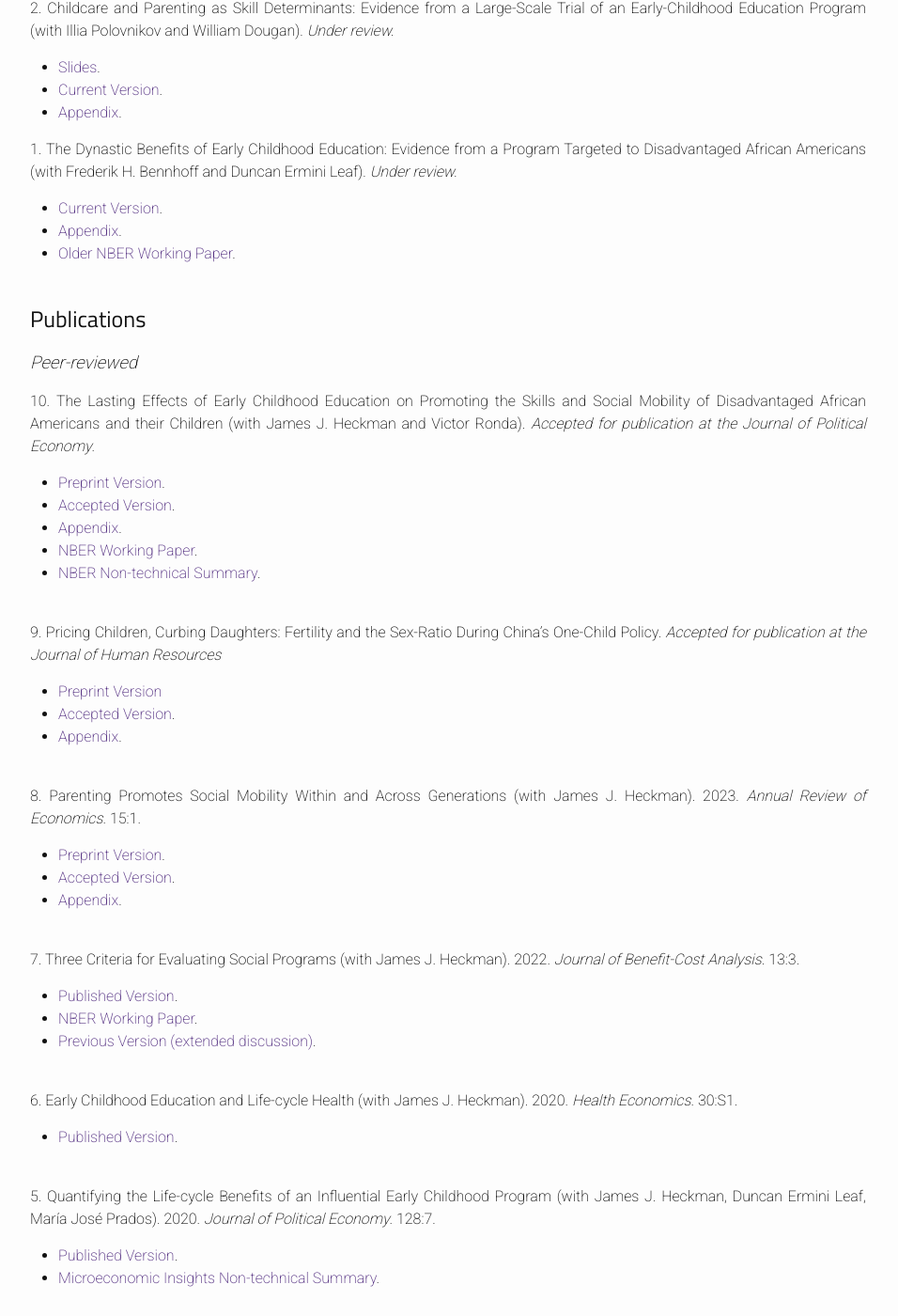
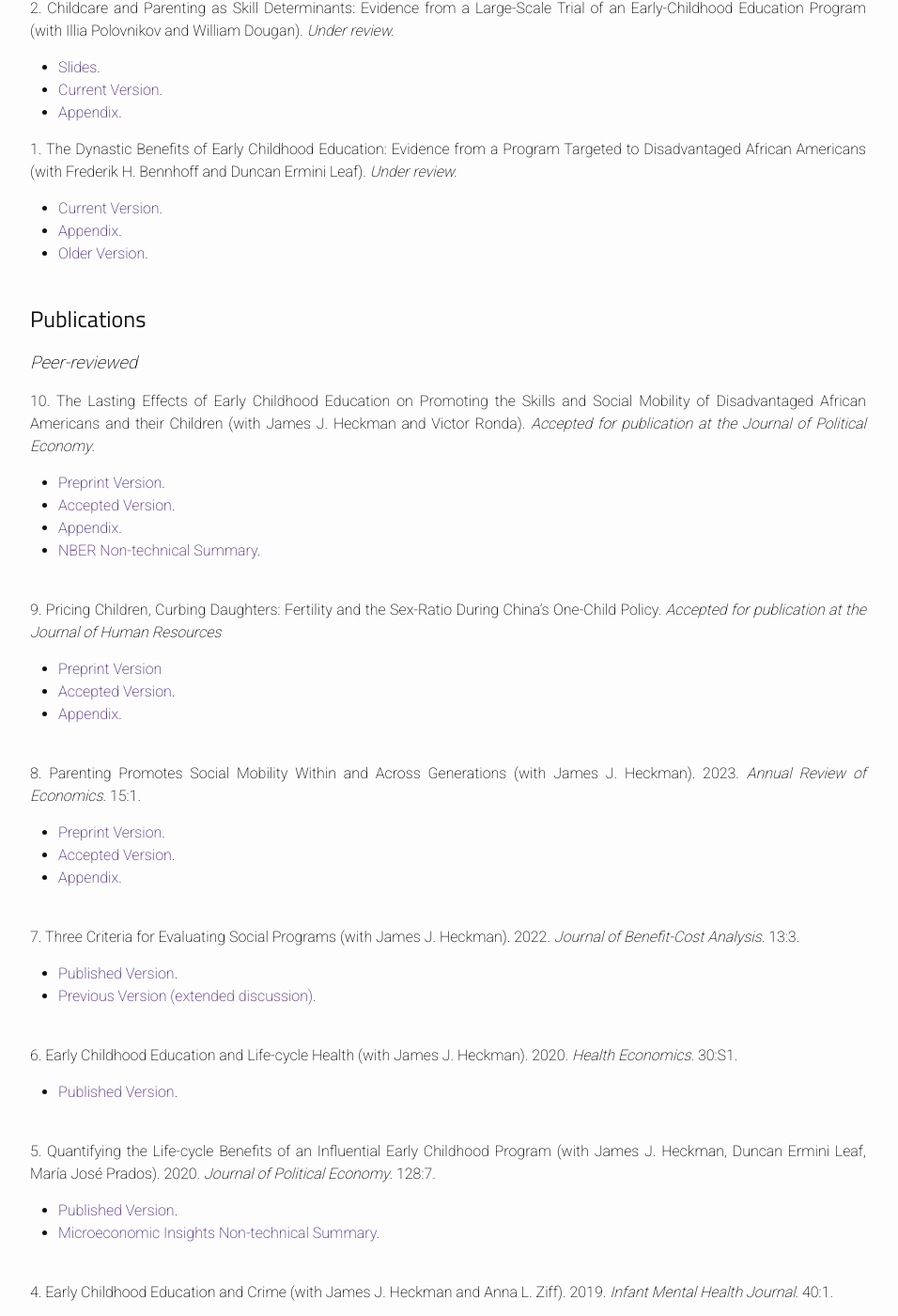
Before and after one commit to jorgelgarcia/jorgelgarcia.github.io, a Jekyll site: the page built from research.md, in a window 1280 px wide and 1400 px high, scrolled down 399 px. Shown: the whole window at 94% size, without its empty margins (163-1119 px from the left). Built offline with Jekyll 4.4.1, drawn with Linux system fonts in a browser that asks for light colours; nearby versions of some CDN libraries; some web fonts are replaced.

Commit message:
get rid of some details

```diff
--- a/research.md
+++ b/research.md
@@ -22,7 +22,7 @@ My abbreviated research statement is <a href="https://www.dropbox.com/s/j2zh6xce
 1\. The Dynastic Benefits of Early Childhood Education: Evidence from a Program Targeted to Disadvantaged African Americans (with Frederik H. Bennhoff and Duncan Ermini Leaf). <em>Under review<em>.
 * [Current Version](https://www.dropbox.com/s/br5u8kqbkwd51lw/perrycba_paper_2022-12-21a_jlg.pdf?dl=0).
 * [Appendix](https://www.dropbox.com/s/zuqkw02r5pfwz2o/perrycba_appendix_2022-09-06a_jlg.pdf?dl=0).
-* [Older NBER Working Paper](https://www.dropbox.com/s/6brsiqua5eifvg6/w29004.pdf?dl=0).
+* [Older Version](https://www.dropbox.com/s/6brsiqua5eifvg6/w29004.pdf?dl=0).
 <br/>
 <br/>
 
@@ -33,7 +33,6 @@ My abbreviated research statement is <a href="https://www.dropbox.com/s/j2zh6xce
 * [Preprint Version](https://www.journals.uchicago.edu/doi/epdf/10.1086/722936).
 * [Accepted Version](https://www.dropbox.com/s/2j6fb6i9af2e21q/perrysecondgen_paper_08-26-2022a_jlg.pdf?dl=0).
 * [Appendix](https://www.dropbox.com/s/vor0ypc15d6oa7c/perrysecondgen_appendix_08-26-2022a_jlg.pdf?dl=0).
-* [NBER Working Paper](https://www.dropbox.com/s/j064n60f2pg5mbg/w29057.pdf?dl=0).
 * [NBER Non-technical Summary](https://www.nber.org/digest-202110/intergenerational-impacts-perry-preschool-project).
 <br/>
 <br/>
@@ -54,7 +53,6 @@ My abbreviated research statement is <a href="https://www.dropbox.com/s/j2zh6xce
 
 7\. Three Criteria for Evaluating Social Programs (with James J. Heckman). 2022. <em>Journal of Benefit-Cost Analysis</em>. 13:3.
 * [Published Version](https://www.dropbox.com/s/j6tjzm0iarupldt/three-criteria-for-evaluating-social-programs.pdf?dl=0).
-* [NBER Working Paper](https://www.dropbox.com/s/qgi23c6cw7ho87e/w30507.pdf?dl=0).
 * [Previous Version (extended discussion)](https://www.dropbox.com/s/fmzlaftadxmkb7z/w30005.pdf?dl=0).
 <br/>
 <br/>
```
